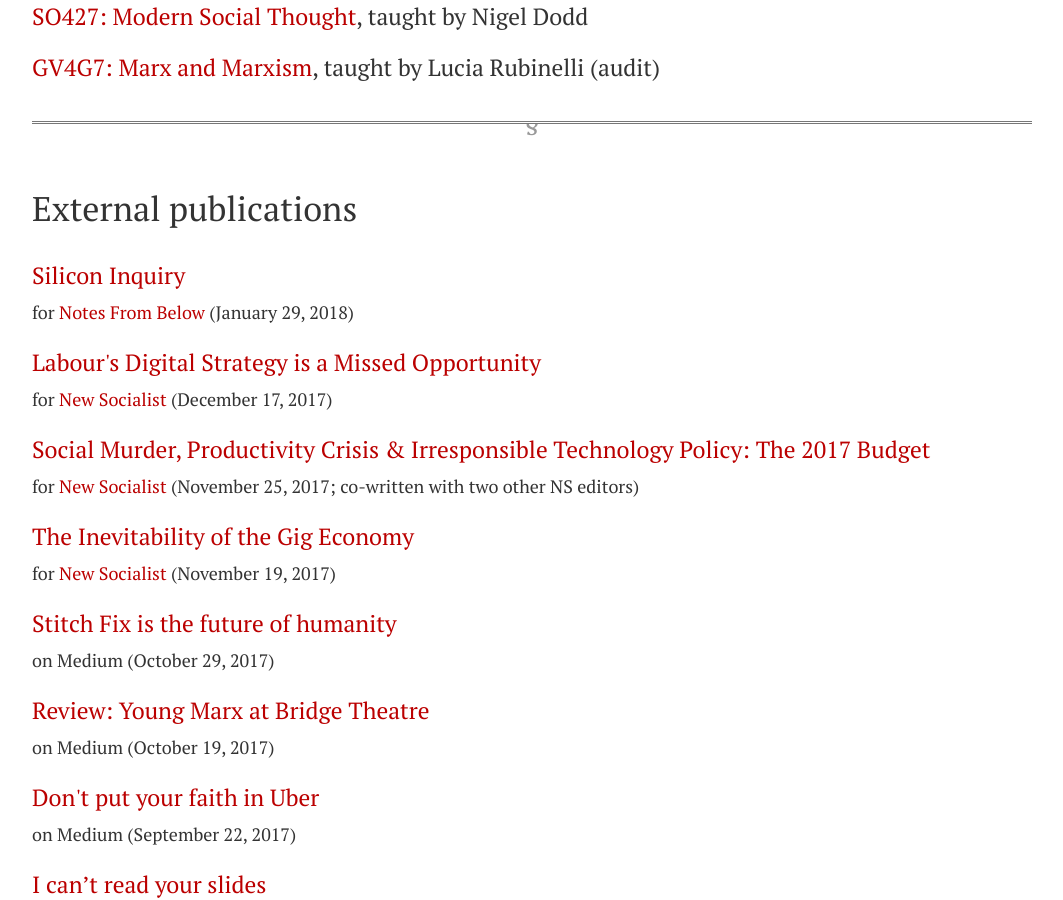
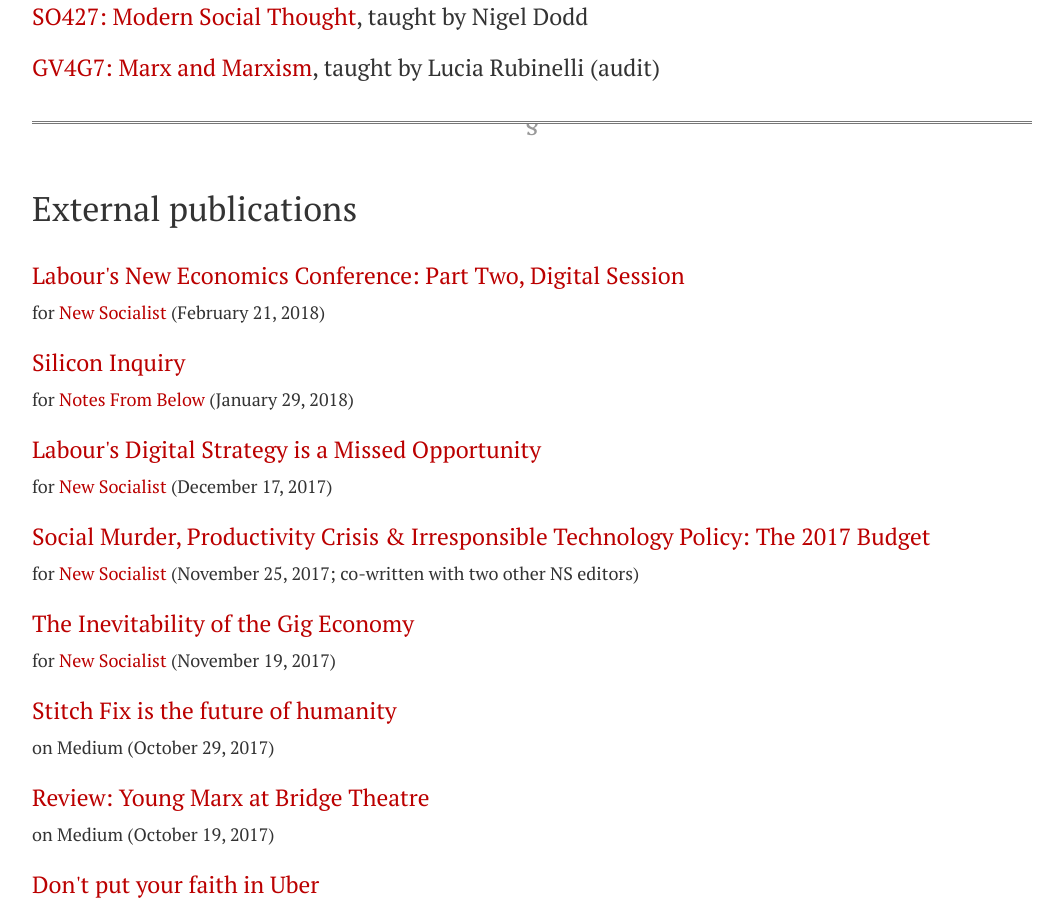
Before and after one commit to dellsystem/dellsystem.github.io, a Jekyll site: the page built from words.html, in a window 1280 px wide and 900 px high, scrolled down 816 px. Shown: the whole window, without its empty margins (108-1171 px from the left). Built offline with Jekyll 4.4.1, drawn with Linux system fonts in a browser that asks for light colours; nearby versions of some CDN libraries.

Commit message:
Add link to latest NS piece in words.html

```diff
--- a/words.html
+++ b/words.html
@@ -50,6 +50,14 @@ taught by Lucia Rubinelli (audit)
 <h2 id="external">External publications</h2>
 
 <dl class="vertical">
+<dt>
+    <a href="https://newsocialist.org.uk/labours-new-economics-conference-part-two-digital-session/">
+        Labour's New Economics Conference: Part Two, Digital Session
+    </a>
+</dt>
+<dd>for <a href="https://newsocialist.org.uk">New Socialist</a>
+    (February 21, 2018)
+</dd>
 <dt>
     <a href="http://www.notesfrombelow.org/article/silicon-inquiry">
         Silicon Inquiry
```
